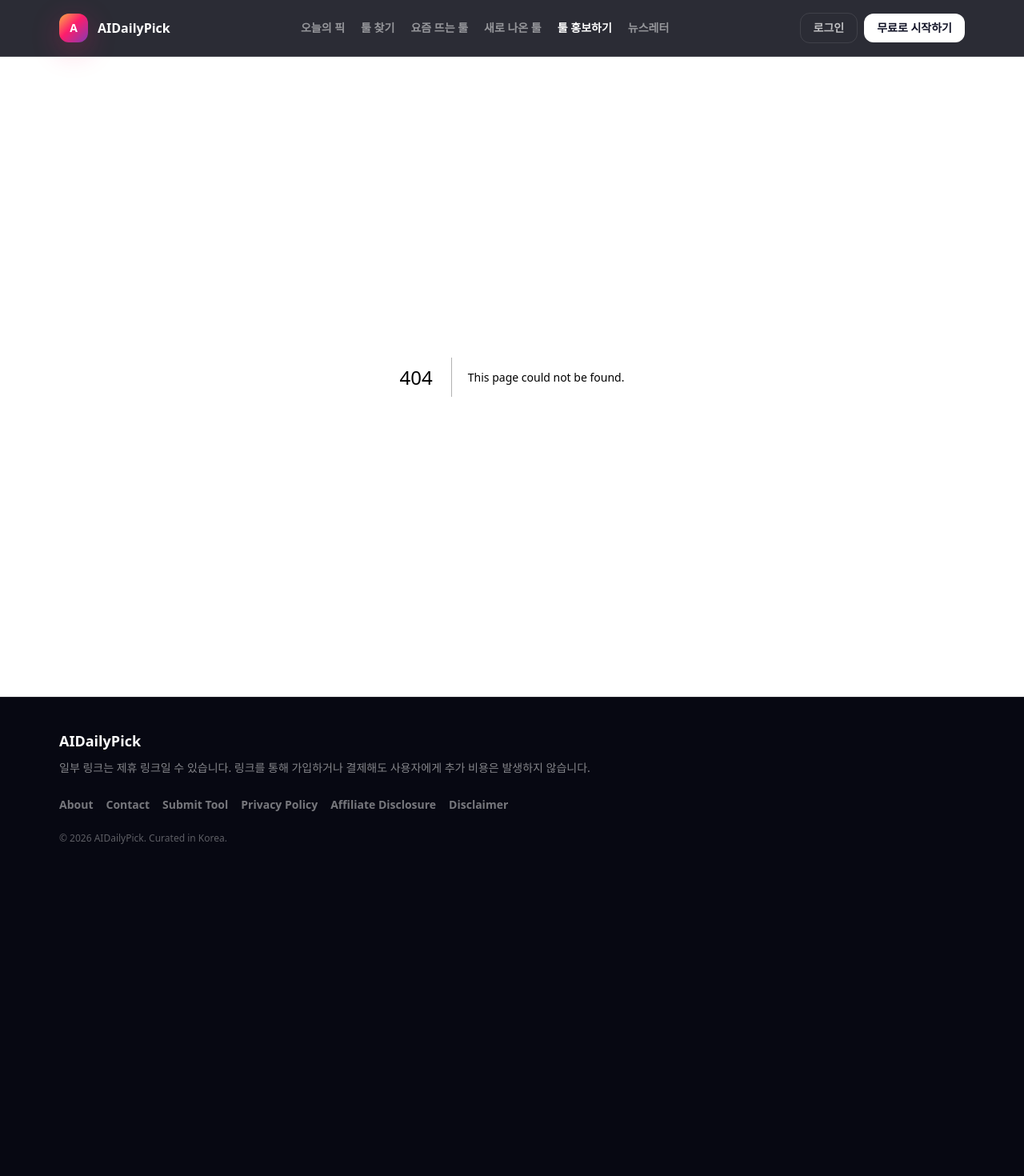
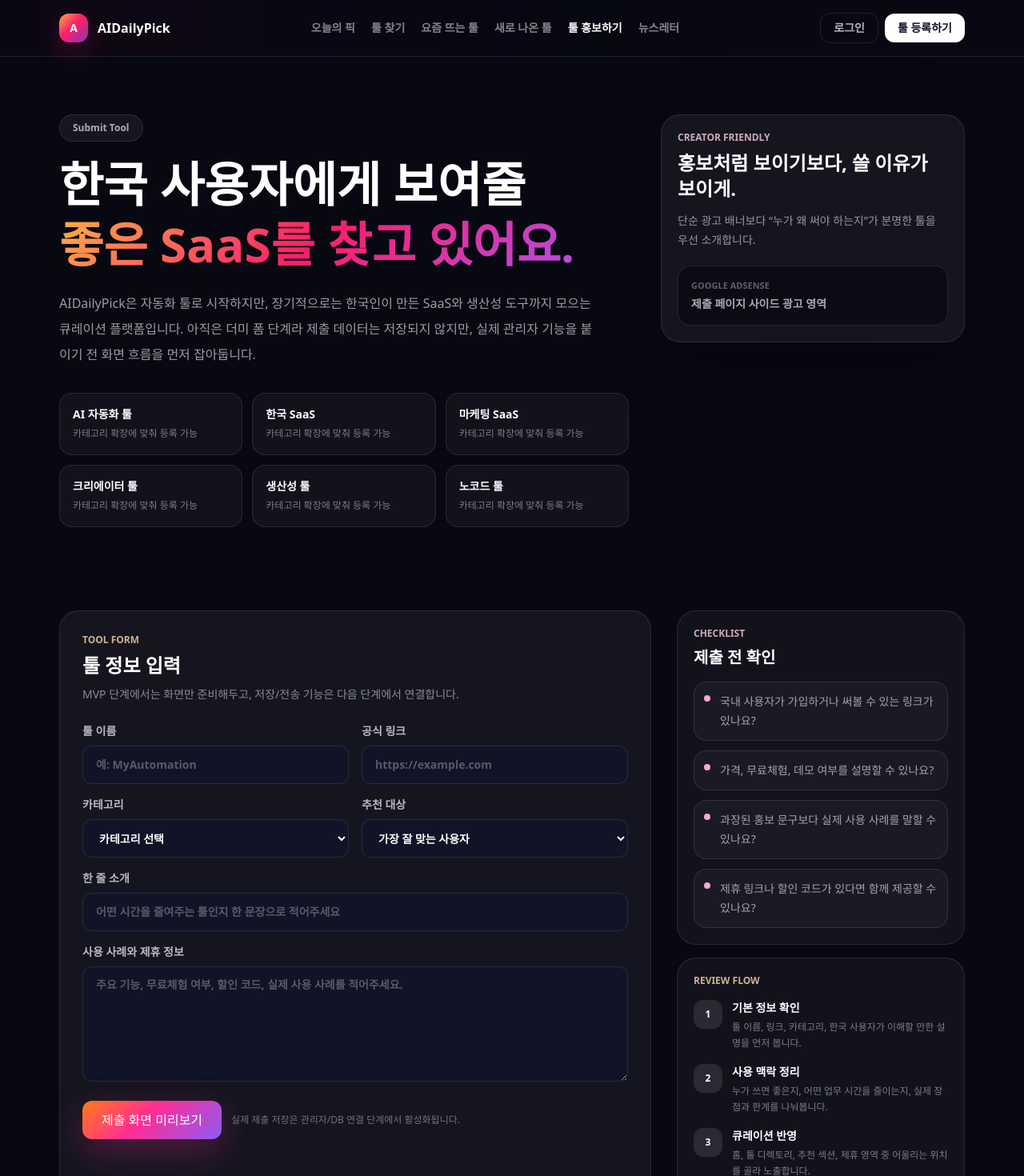
Before and after one commit to supadoro/aidailypic, a Next.js app: page /submit in a window 1280 px wide. Before the commit this address had no page. Shown: the top 1470 px of the page at 80% size. Before the commit the page ends 1096 px from the top, so only its background shows below. Built offline with nearby package versions, Linux system fonts and the light colour scheme.

Commit message:
feat(submit): add tool submission page

```diff
--- /dev/null
+++ b/app/submit/page.tsx
@@ -0,0 +1,171 @@
+import type { Metadata } from "next";
+
+const submissionTypes = [
+  "AI 자동화 툴",
+  "한국 SaaS",
+  "마케팅 SaaS",
+  "크리에이터 툴",
+  "생산성 툴",
+  "노코드 툴",
+];
+
+const reviewSteps = [
+  ["1", "기본 정보 확인", "툴 이름, 링크, 카테고리, 한국 사용자가 이해할 만한 설명을 먼저 봅니다."],
+  ["2", "사용 맥락 정리", "누가 쓰면 좋은지, 어떤 업무 시간을 줄이는지, 실제 장점과 한계를 나눠봅니다."],
+  ["3", "큐레이션 반영", "홈, 툴 디렉토리, 추천 섹션, 제휴 영역 중 어울리는 위치를 골라 노출합니다."],
+];
+
+const checklist = [
+  "국내 사용자가 가입하거나 써볼 수 있는 링크가 있나요?",
+  "가격, 무료체험, 데모 여부를 설명할 수 있나요?",
+  "과장된 홍보 문구보다 실제 사용 사례를 말할 수 있나요?",
+  "제휴 링크나 할인 코드가 있다면 함께 제공할 수 있나요?",
+];
+
+export const metadata: Metadata = {
+  title: "툴 홍보하기",
+  description: "AIDailyPick에 AI 자동화 툴, 한국 SaaS, 생산성 도구를 제안해보세요.",
+  alternates: {
+    canonical: "/submit",
+  },
+};
+
+export default function SubmitToolPage() {
+  return (
+    <main className="bg-[#070812] text-white">
+      <section className="mx-auto grid w-full max-w-[1180px] gap-10 px-4 py-14 md:px-6 md:py-18 lg:grid-cols-[minmax(0,1fr)_380px]">
+        <div>
+          <p className="mb-4 inline-flex rounded-full border border-white/10 bg-white/[0.06] px-4 py-2 text-xs font-bold text-white/65">
+            Submit Tool
+          </p>
+          <h1 className="max-w-3xl text-4xl font-black leading-tight md:text-6xl">
+            한국 사용자에게 보여줄
+            <span className="block bg-[linear-gradient(135deg,#FCAF45_0%,#FD1D6C_45%,#A855F7_100%)] bg-clip-text text-transparent">
+              좋은 SaaS를 찾고 있어요.
+            </span>
+          </h1>
+          <p className="mt-5 max-w-2xl text-base leading-8 text-white/60">
+            AIDailyPick은 자동화 툴로 시작하지만, 장기적으로는 한국인이 만든 SaaS와 생산성 도구까지 모으는 큐레이션 플랫폼입니다.
+            아직은 더미 폼 단계라 제출 데이터는 저장되지 않지만, 실제 관리자 기능을 붙이기 전 화면 흐름을 먼저 잡아둡니다.
+          </p>
+
+          <div className="mt-8 grid gap-3 sm:grid-cols-2 lg:grid-cols-3">
+            {submissionTypes.map((type) => (
+              <div className="rounded-2xl border border-white/10 bg-white/[0.045] p-4" key={type}>
+                <p className="text-sm font-black text-white">{type}</p>
+                <p className="mt-1 text-xs leading-5 text-white/45">카테고리 확장에 맞춰 등록 가능</p>
+              </div>
+            ))}
+          </div>
+        </div>
+
+        <aside className="h-fit rounded-3xl border border-white/10 bg-white/[0.055] p-5 shadow-[0_24px_90px_rgba(0,0,0,0.32)]">
+          <p className="text-xs font-black uppercase text-pink-200/80">Creator Friendly</p>
+          <h2 className="mt-2 text-2xl font-black text-white">홍보처럼 보이기보다, 쓸 이유가 보이게.</h2>
+          <p className="mt-3 text-sm leading-6 text-white/55">
+            단순 광고 배너보다 “누가 왜 써야 하는지”가 분명한 툴을 우선 소개합니다.
+          </p>
+          <div className="mt-5 rounded-2xl border border-white/10 bg-[#070812]/70 p-4">
+            <p className="text-[11px] font-bold uppercase text-white/35">Google AdSense</p>
+            <p className="mt-1 text-sm font-semibold text-white/65">제출 페이지 사이드 광고 영역</p>
+          </div>
+        </aside>
+      </section>
+
+      <section className="mx-auto grid w-full max-w-[1180px] gap-8 px-4 py-8 md:px-6 lg:grid-cols-[minmax(0,1fr)_360px]">
+        <form className="rounded-3xl border border-white/10 bg-white/[0.055] p-5 md:p-7">
+          <div className="mb-6">
+            <p className="text-xs font-black uppercase text-orange-200/80">Tool Form</p>
+            <h2 className="mt-2 text-2xl font-black text-white">툴 정보 입력</h2>
+            <p className="mt-2 text-sm leading-6 text-white/50">MVP 단계에서는 화면만 준비해두고, 저장/전송 기능은 다음 단계에서 연결합니다.</p>
+          </div>
+
+          <div className="grid gap-4 md:grid-cols-2">
+            <label className="grid gap-2 text-sm font-bold text-white/70">
+              툴 이름
+              <input className="min-h-12 rounded-xl border border-white/10 bg-[#111326] px-4 text-white outline-none placeholder:text-white/30 focus:border-pink-300/60" placeholder="예: MyAutomation" />
+            </label>
+            <label className="grid gap-2 text-sm font-bold text-white/70">
+              공식 링크
+              <input className="min-h-12 rounded-xl border border-white/10 bg-[#111326] px-4 text-white outline-none placeholder:text-white/30 focus:border-pink-300/60" placeholder="https://example.com" />
+            </label>
+            <label className="grid gap-2 text-sm font-bold text-white/70">
+              카테고리
+              <select className="min-h-12 rounded-xl border border-white/10 bg-[#111326] px-4 text-white outline-none focus:border-pink-300/60" defaultValue="">
+                <option disabled value="">
+                  카테고리 선택
+                </option>
+                {submissionTypes.map((type) => (
+                  <option key={type}>{type}</option>
+                ))}
+              </select>
+            </label>
+            <label className="grid gap-2 text-sm font-bold text-white/70">
+              추천 대상
+              <select className="min-h-12 rounded-xl border border-white/10 bg-[#111326] px-4 text-white outline-none focus:border-pink-300/60" defaultValue="">
+                <option disabled value="">
+                  가장 잘 맞는 사용자
+                </option>
+                <option>셀러</option>
+                <option>크리에이터</option>
+                <option>마케터</option>
+                <option>1인 사업자</option>
+                <option>운영자</option>
+              </select>
+            </label>
+          </div>
+
+          <label className="mt-4 grid gap-2 text-sm font-bold text-white/70">
+            한 줄 소개
+            <input className="min-h-12 rounded-xl border border-white/10 bg-[#111326] px-4 text-white outline-none placeholder:text-white/30 focus:border-pink-300/60" placeholder="어떤 시간을 줄여주는 툴인지 한 문장으로 적어주세요" />
+          </label>
+
+          <label className="mt-4 grid gap-2 text-sm font-bold text-white/70">
+            사용 사례와 제휴 정보
+            <textarea
+              className="min-h-36 rounded-xl border border-white/10 bg-[#111326] px-4 py-3 text-white outline-none placeholder:text-white/30 focus:border-pink-300/60"
+              placeholder="주요 기능, 무료체험 여부, 할인 코드, 실제 사용 사례를 적어주세요."
+            />
+          </label>
+
+          <div className="mt-6 flex flex-col gap-3 sm:flex-row sm:items-center">
+            <button className="rounded-xl bg-[linear-gradient(135deg,#FF7A18_0%,#FF2D95_45%,#8B5CF6_100%)] px-6 py-3 text-sm font-black text-white shadow-[0_14px_45px_rgba(255,45,149,0.28)]" type="button">
+              제출 화면 미리보기
+            </button>
+            <p className="text-xs leading-5 text-white/40">실제 제출 저장은 관리자/DB 연결 단계에서 활성화됩니다.</p>
+          </div>
+        </form>
+
+        <aside className="grid h-fit gap-4">
+          <div className="rounded-3xl border border-white/10 bg-white/[0.045] p-5">
+            <p className="text-xs font-black uppercase text-pink-200/80">Checklist</p>
+            <h2 className="mt-2 text-xl font-black text-white">제출 전 확인</h2>
+            <div className="mt-4 grid gap-3">
+              {checklist.map((item) => (
+                <div className="flex gap-3 rounded-2xl border border-white/10 bg-white/[0.035] p-3" key={item}>
+                  <span className="mt-1 h-2 w-2 shrink-0 rounded-full bg-pink-300" />
+                  <p className="text-sm leading-6 text-white/60">{item}</p>
+                </div>
+              ))}
+            </div>
+          </div>
+
+          <div className="rounded-3xl border border-white/10 bg-white/[0.045] p-5">
+            <p className="text-xs font-black uppercase text-orange-200/80">Review Flow</p>
+            <div className="mt-4 grid gap-4">
+              {reviewSteps.map(([number, title, description]) => (
+                <div className="flex gap-3" key={number}>
+                  <span className="flex h-9 w-9 shrink-0 items-center justify-center rounded-xl bg-white/10 text-xs font-black text-white">{number}</span>
+                  <div>
+                    <h3 className="text-sm font-black text-white">{title}</h3>
+                    <p className="mt-1 text-xs leading-5 text-white/45">{description}</p>
+                  </div>
+                </div>
+              ))}
+            </div>
+          </div>
+        </aside>
+      </section>
+    </main>
+  );
+}
--- a/src/components/site-footer.tsx
+++ b/src/components/site-footer.tsx
@@ -1,12 +1,12 @@
 import Link from "next/link";
 
 const footerLinks = [
-  { label: "About", href: "#" },
-  { label: "Contact", href: "#" },
-  { label: "Submit Tool", href: "/submit" },
-  { label: "Privacy Policy", href: "#" },
-  { label: "Affiliate Disclosure", href: "#" },
-  { label: "Disclaimer", href: "#" },
+  { label: "AIDailyPick 소개", href: "/" },
+  { label: "툴 찾기", href: "/tools" },
+  { label: "툴 홍보하기", href: "/submit" },
+  { label: "개인정보처리방침", href: "#" },
+  { label: "제휴 안내", href: "#" },
+  { label: "면책 고지", href: "#" },
 ];
 
 export function SiteFooter() {
--- a/src/components/site-header.tsx
+++ b/src/components/site-header.tsx
@@ -51,8 +51,8 @@ export function SiteHeader() {
           <Link className="hidden rounded-xl border border-white/10 px-4 py-2 text-sm font-bold text-white/70 transition hover:border-pink-300/50 hover:text-white md:inline-flex" href="/admin">
             로그인
           </Link>
-          <Link className="rounded-xl bg-white px-4 py-2 text-sm font-black text-[#111326]" href="/#today">
-            무료로 시작하기
+          <Link className="rounded-xl bg-white px-4 py-2 text-sm font-black text-[#111326]" href="/submit">
+            툴 등록하기
           </Link>
           <button
             aria-expanded={mobileOpen}
```
